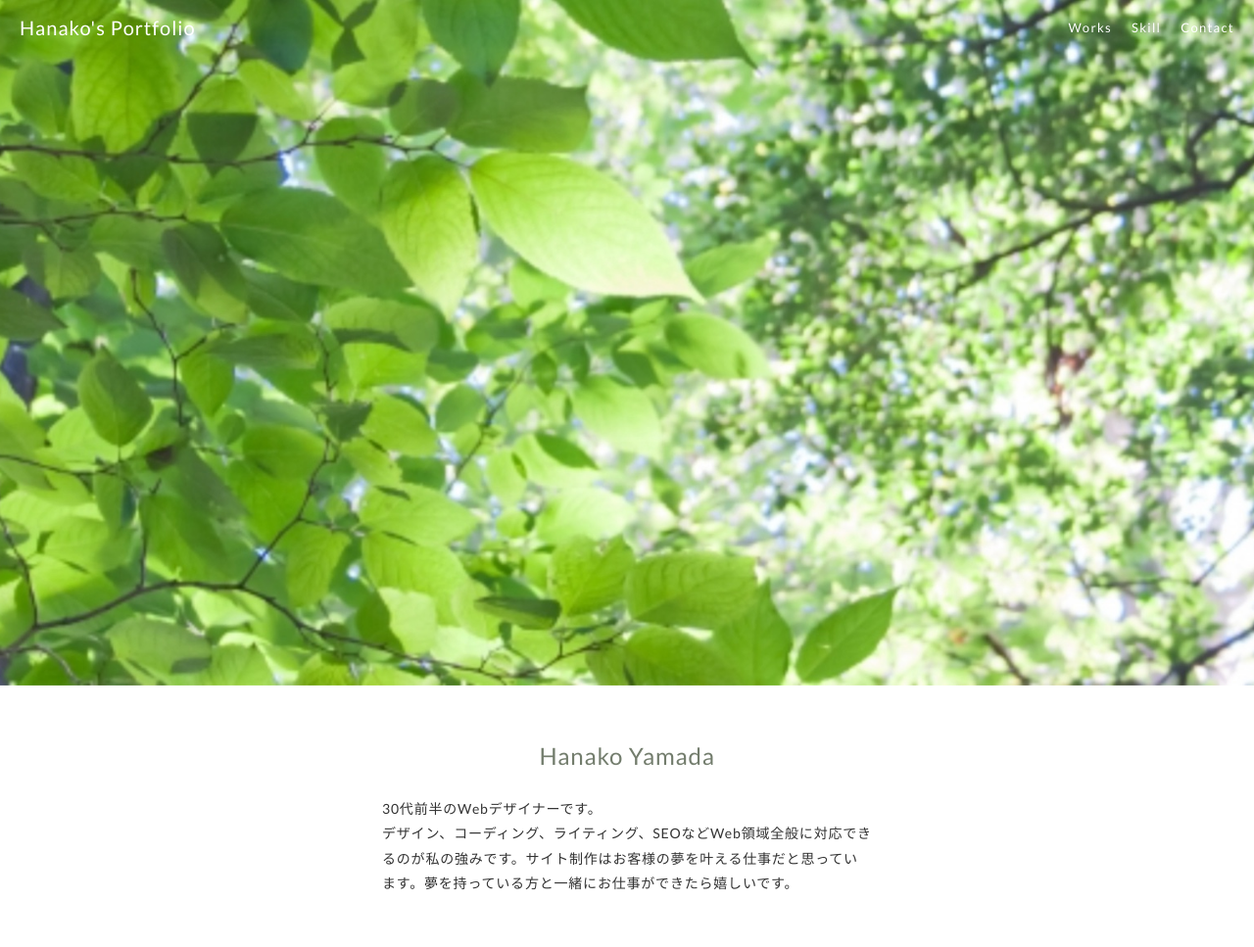
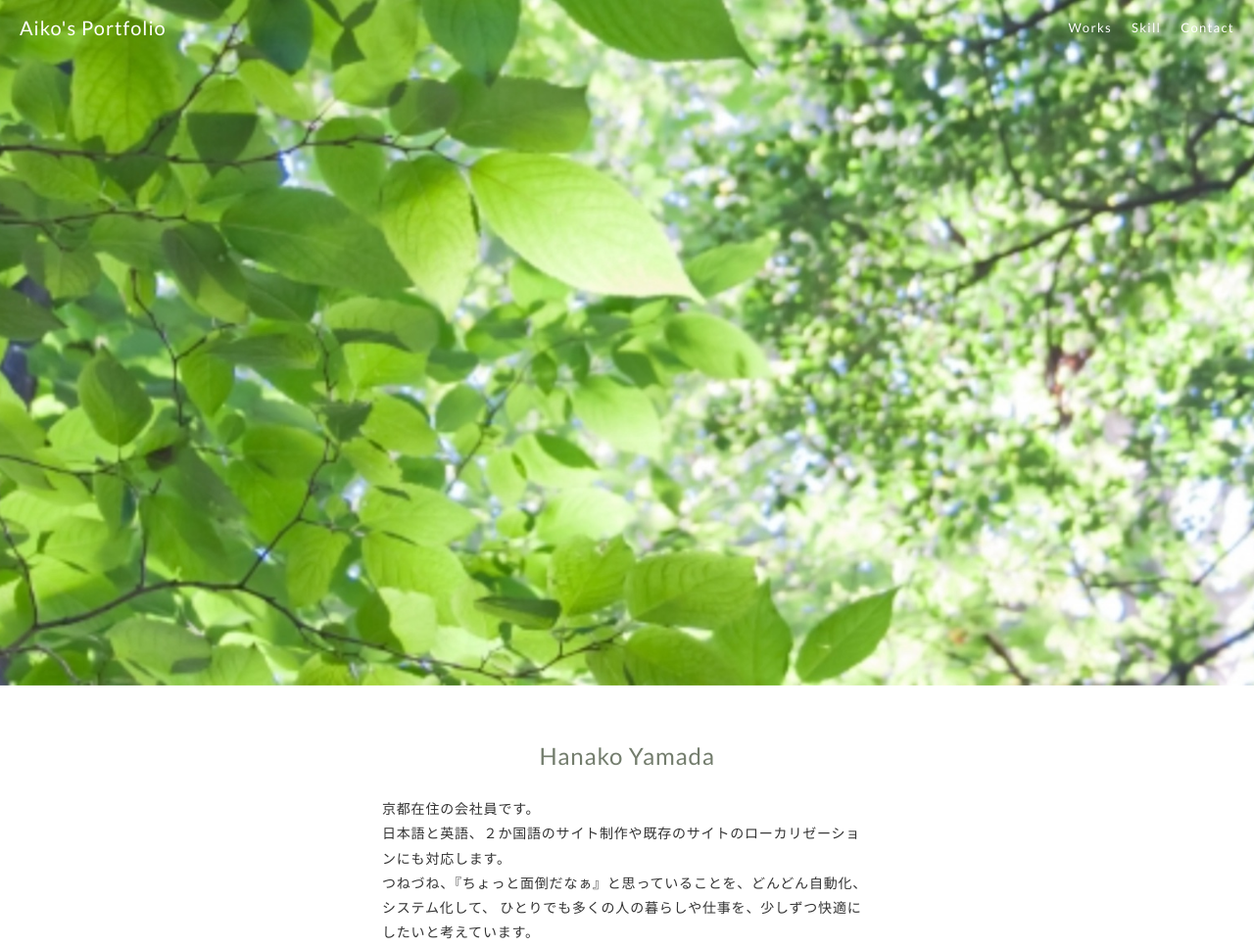
Before and after one commit to zosanmama/portfolio, a plain HTML site: page index.html in a window 1280 px wide. Shown: the top 967 px of the page at 98% size. Drawn offline with nearby package versions, Linux system fonts and the light colour scheme.

Commit message:
自己紹介文アップデート

```diff
--- a/index.html
+++ b/index.html
@@ -26,7 +26,7 @@
     <header class="header">
       <div class="header-inner">
         <h1 class="header-logo">
-          <a href=".">Hanako's Portfolio</a>
+          <a href=".">Aiko's Portfolio</a>
         </h1>
         <nav class="header-nav">
           <ul class="header-nav-list">
@@ -51,7 +51,10 @@
         <div class="inner">
           <p class="profile-title">Hanako Yamada</p>
           <p class="profile-text">
-            30代前半のWebデザイナーです。<br>デザイン、コーディング、ライティング、SEOなどWeb領域全般に対応できるのが私の強みです。サイト制作はお客様の夢を叶える仕事だと思っています。夢を持っている方と一緒にお仕事ができたら嬉しいです。
+            京都在住の会社員です。<br>
+            日本語と英語、２か国語のサイト制作や既存のサイトのローカリゼーションにも対応します。<br>
+            つねづね、『ちょっと面倒だなぁ』と思っていることを、どんどん自動化、システム化して、
+            ひとりでも多くの人の暮らしや仕事を、少しずつ快適にしたいと考えています。
           </p>
         </div>
       </div>
@@ -63,7 +66,7 @@
           <div class="works-list">
             <a class="works-item" href="works-template.html">
               <p class="works-img"><img src="img/works-sample-thumb.jpg" alt="" /></p>
-              <p class="works-name">作品名が入る</p>
+              <p class="works-name">テックIS卒業制作</p>
               <p class="works-info">Design / Coding(Responsive)</p>
             </a>
             <a class="works-item" href="works-template.html">
```
